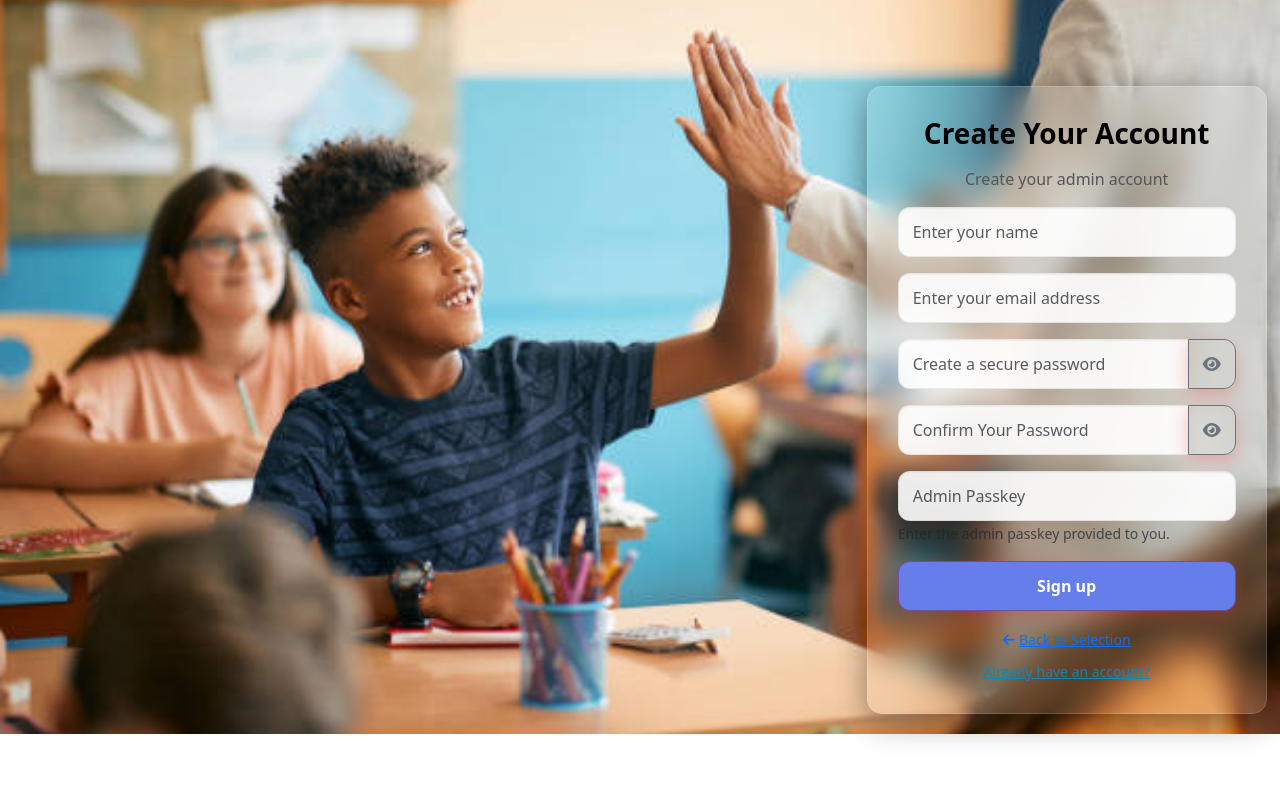
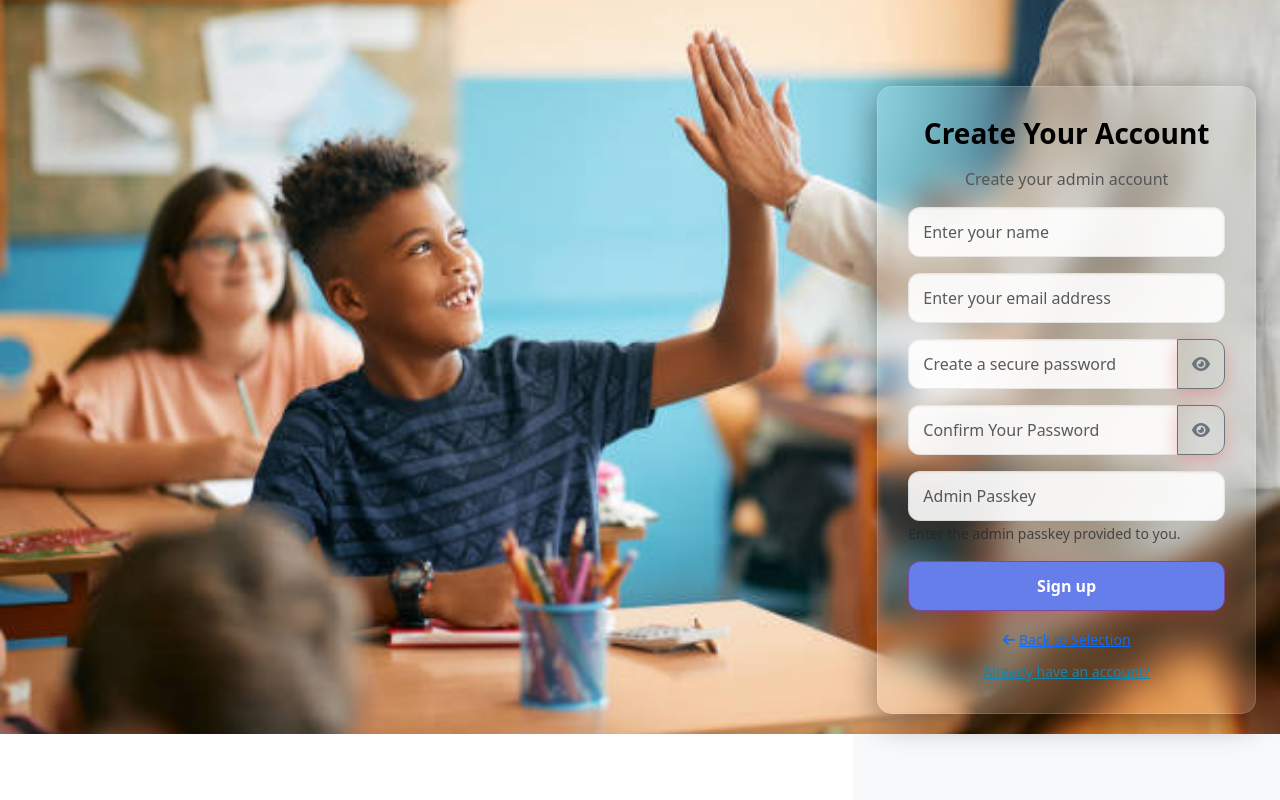
Before and after one commit to TongYwen/childfyp4, a Flask app: page /register/admin in a window 1280 px wide. Shown: the part 66-866 px from the top of the page. Run offline with Flask 3, Linux system fonts and the light colour scheme; some libraries are stand-ins or nearby versions.

Commit message:
Fix fullscreen background coverage for registration pages
- Add min-vh-100 class and background styling to parent and admin registration pages
- Ensure right column (form area) covers full viewport height like account selection page
- Add missing password toggle script to admin registration page
- All registration pages now have consistent full-screen coverage

```diff
--- a/templates/register_admin.html
+++ b/templates/register_admin.html
@@ -10,7 +10,7 @@
     </div>
 
     <!-- Right: form -->
-    <div class="col-12 col-md-4 d-flex align-items-center justify-content-center">
+    <div class="col-12 col-md-4 d-flex align-items-center justify-content-center min-vh-100 px-4" style="background-color: #f8f9fa;">
       <div class="auth-box w-90 w-md-75" style="width: 400px;">
         <h3 class="text-center mb-3 fw-bold" style="color: #000000;">Create Your Account</h3>
         <p class="text-center mb-3" style="color: #555;">Create your admin account</p>
@@ -78,5 +78,21 @@
 
   </div>
 </div>
+<script>
+  function togglePassword(inputId, iconId) {
+    const input = document.getElementById(inputId);
+    const icon = document.getElementById(iconId);
+
+    if (input.type === 'password') {
+      input.type = 'text';
+      icon.classList.remove('fa-eye');
+      icon.classList.add('fa-eye-slash');
+    } else {
+      input.type = 'password';
+      icon.classList.remove('fa-eye-slash');
+      icon.classList.add('fa-eye');
+    }
+  }
+</script>
 
 {% endblock %}
--- a/templates/register_parent.html
+++ b/templates/register_parent.html
@@ -10,7 +10,7 @@
     </div>
 
     <!-- Right: form -->
-    <div class="col-12 col-md-4 d-flex align-items-center justify-content-center">
+    <div class="col-12 col-md-4 d-flex align-items-center justify-content-center min-vh-100 px-4" style="background-color: #f8f9fa;">
       <div class="auth-box w-90 w-md-75" style="width: 400px;">
         <h3 class="text-center mb-3 fw-bold" style="color: #000000;">Create Your Account</h3>
         <p class="text-center mb-3" style="color: #555;">Create your parent account to monitor your child's development</p>
```
